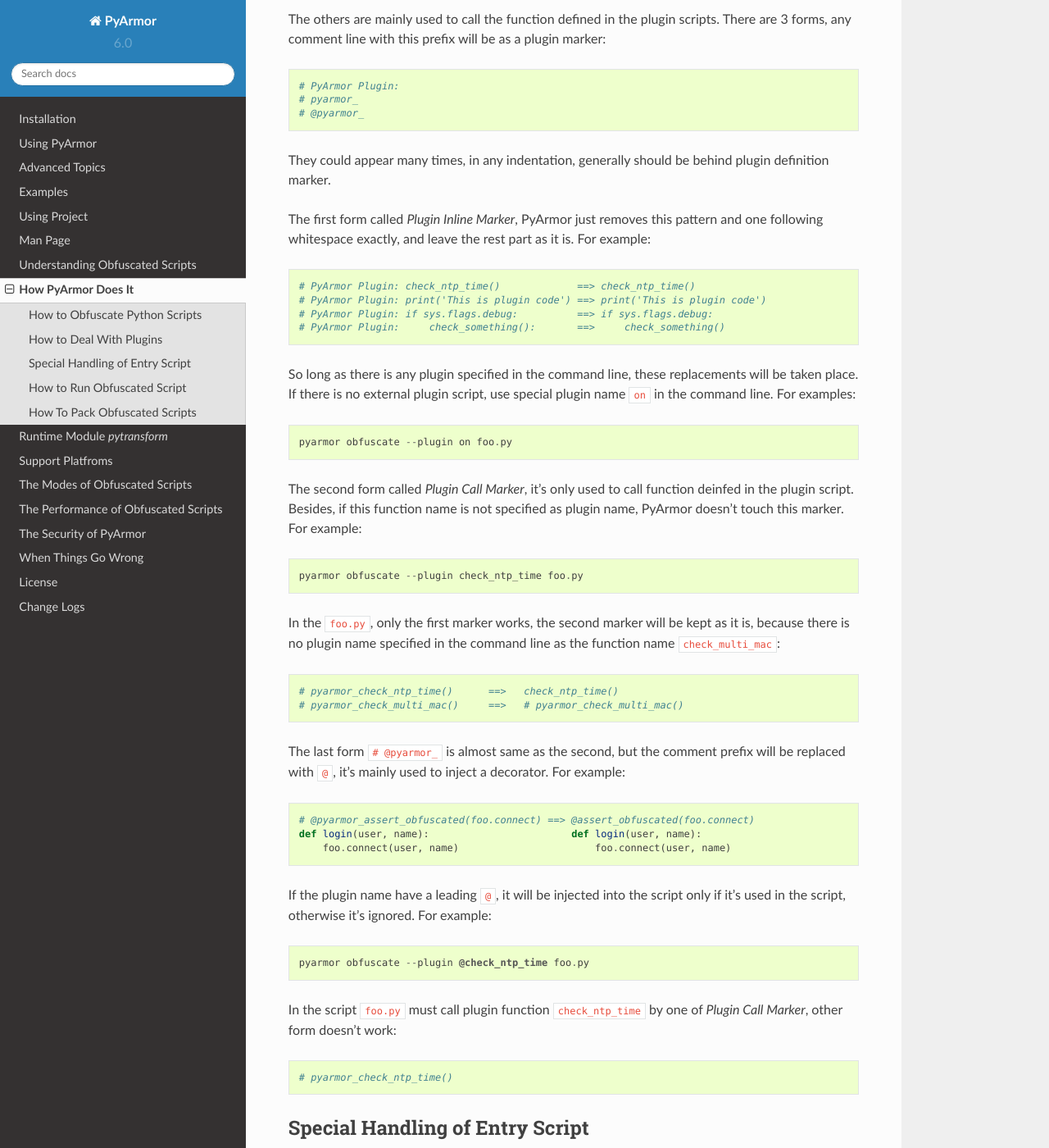
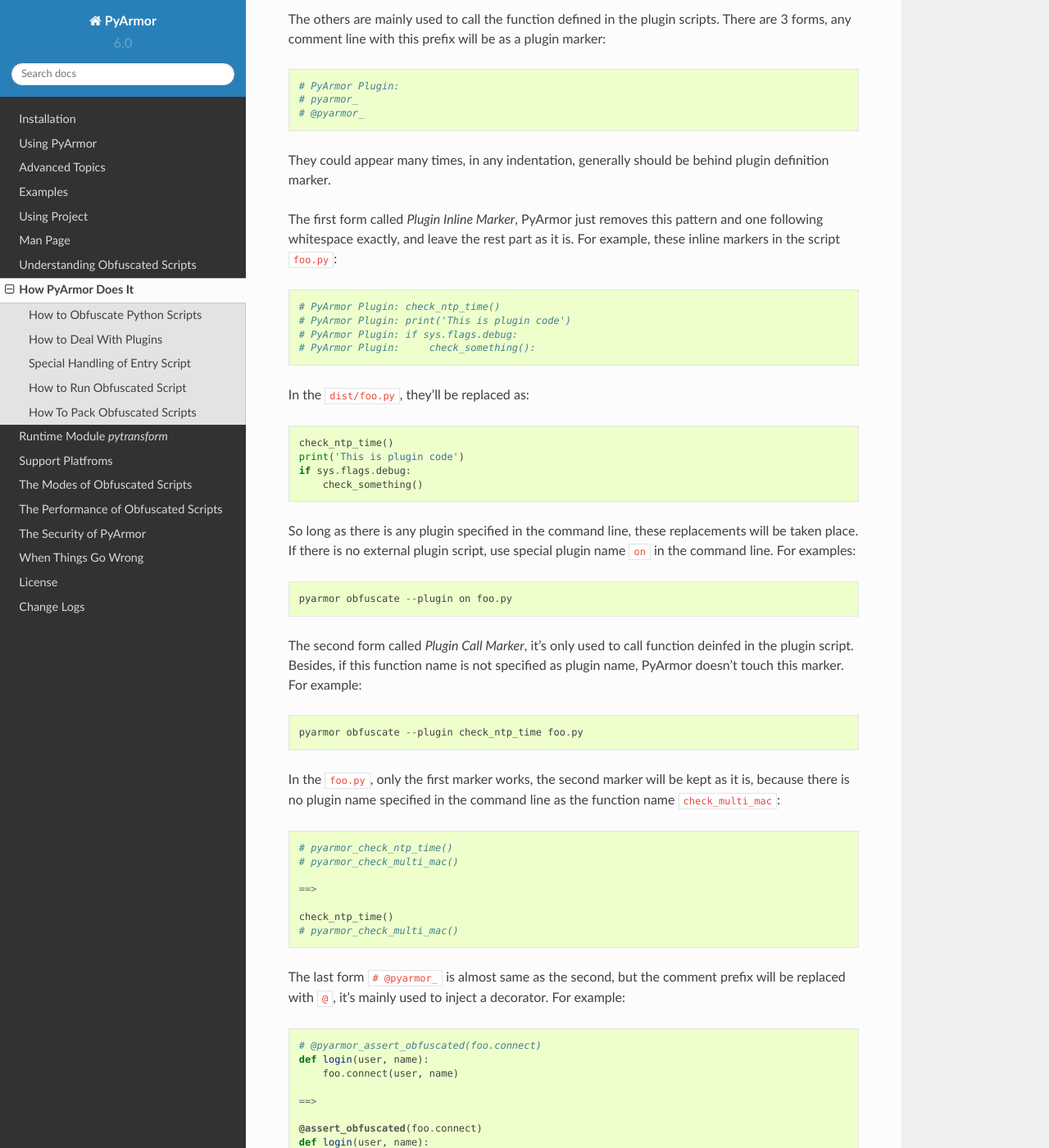
Before and after one commit to dashingsoft/pyarmor, a Sphinx documentation site: the page built from docs/how-to-do.rst, in a window 1280 px wide and 1400 px high, scrolled down 2837 px. Shown: the whole window at 82% size. Built offline with Sphinx 7.4.7 and the Read the Docs theme 2.0.0, drawn with Linux system fonts in a browser that asks for light colours; some of the changed text lies outside the part shown.

Commit message:
Refine plugin doc

```diff
--- a/docs/how-to-do.rst
+++ b/docs/how-to-do.rst
@@ -143,12 +143,19 @@
 
 The first form called `Plugin Inline Marker`, PyArmor just removes this pattern
 and one following whitespace exactly, and leave the rest part as it is. For
-example::
+example, these inline markers in the script ``foo.py``::
 
-    # PyArmor Plugin: check_ntp_time()             ==> check_ntp_time()
-    # PyArmor Plugin: print('This is plugin code') ==> print('This is plugin code')
-    # PyArmor Plugin: if sys.flags.debug:          ==> if sys.flags.debug:
-    # PyArmor Plugin:     check_something():       ==>     check_something()
+    # PyArmor Plugin: check_ntp_time()
+    # PyArmor Plugin: print('This is plugin code')
+    # PyArmor Plugin: if sys.flags.debug:
+    # PyArmor Plugin:     check_something():
+
+In the ``dist/foo.py``, they'll be replaced as::
+
+    check_ntp_time()
+    print('This is plugin code')
+    if sys.flags.debug:
+        check_something()
 
 So long as there is any plugin specified in the command line, these replacements
 will be taken place. If there is no external plugin script, use special plugin
@@ -166,26 +173,41 @@
 as it is, because there is no plugin name specified in the command line as the
 function name ``check_multi_mac``::
 
-    # pyarmor_check_ntp_time()      ==>   check_ntp_time()
-    # pyarmor_check_multi_mac()     ==>   # pyarmor_check_multi_mac()
+    # pyarmor_check_ntp_time()
+    # pyarmor_check_multi_mac()
+
+    ==>
+
+    check_ntp_time()
+    # pyarmor_check_multi_mac()
 
 The last form ``# @pyarmor_`` is almost same as the second, but the comment
 prefix will be replaced with ``@``, it's mainly used to inject a decorator. For
 example::
 
-    # @pyarmor_assert_obfuscated(foo.connect) ==> @assert_obfuscated(foo.connect)
-    def login(user, name):                        def login(user, name):
-        foo.connect(user, name)                       foo.connect(user, name)
+    # @pyarmor_assert_obfuscated(foo.connect)
+    def login(user, name):
+        foo.connect(user, name)
+
+    ==>
+
+    @assert_obfuscated(foo.connect)
+    def login(user, name):
+        foo.connect(user, name)
 
 If the plugin name have a leading ``@``, it will be injected into the script
-only if it's used in the script, otherwise it's ignored. For example::
+only when it's used in the script, otherwise it's ignored. For example::
 
     pyarmor obfuscate --plugin @check_ntp_time foo.py
 
 In the script ``foo.py`` must call plugin function ``check_ntp_time`` by one of
-`Plugin Call Marker`, other form doesn't work::
+`Plugin Call Marker`. For example::
 
     # pyarmor_check_ntp_time()
+
+The `Plugin Inline Marker` doesn't work. For example, this doesn't work::
+
+    # PyArmor Plugin: check_ntp_time()
 
 
 .. _special handling of entry script:
```
